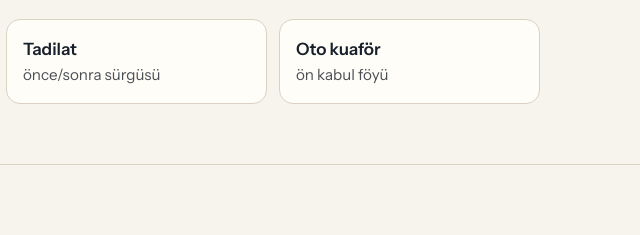
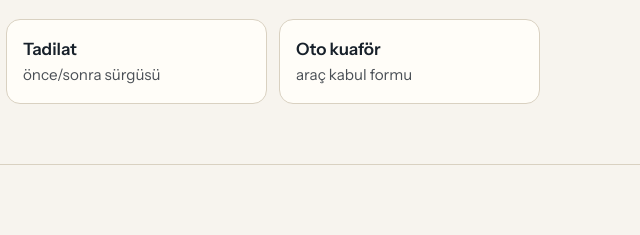
Before and after one commit to mahiremre2668-afk/ornek-siteler, a plain HTML site: page paketler/index.html in a window 1280 px wide. Shown: the part 3533-3768 px from the top of the page, 640-1280 px from the left. Drawn offline with Linux system fonts and the light colour scheme.

Commit message:
örnek siteler 2026-11-20-2354

```diff
--- a/paketler/index.html
+++ b/paketler/index.html
@@ -225,7 +225,7 @@ footer{padding:36px 0 60px;color:var(--ikincil);border-top:1px solid var(--cizgi
     <a href="../hali-yikama/">Halı yıkama<span>fiyat fişi</span></a>
     <a href="../guzellik-salonu/">Güzellik salonu<span>randevu isteği</span></a>
     <a href="../tadilat-dekorasyon/">Tadilat<span>önce/sonra sürgüsü</span></a>
-    <a href="../oto-kuafor/">Oto kuaför<span>ön kabul föyü</span></a>
+    <a href="../oto-kuafor/">Oto kuaför<span>araç kabul formu</span></a>
   </div>
 </div></section>
 </main>
```
